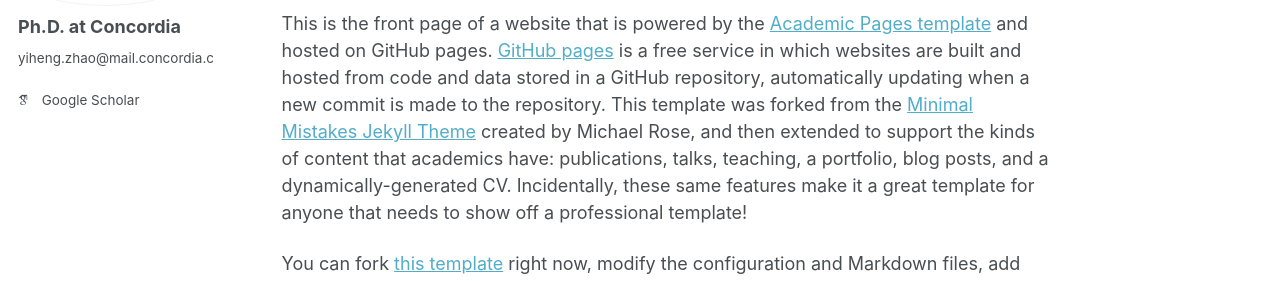
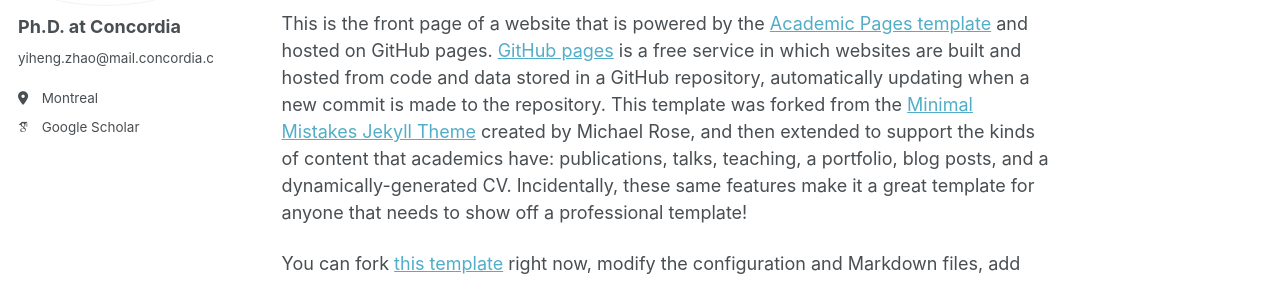
Before and after one commit to Trzyh/Trzyh.github.io, a Jekyll site: the page built from _pages/about.md, in a window 1280 px wide. Shown: the part 159-440 px from the top of the page. Built offline with Jekyll 4.4.1, drawn with Linux system fonts in a browser that asks for light colours; some web fonts are replaced; a script that is not in the unit is left out.

Commit message:
Update _config.yml

```diff
--- a/_config.yml
+++ b/_config.yml
@@ -25,6 +25,7 @@ author:
   avatar           : "/images/Profile.jpg"
   name             : "Ph.D. at Concordia"
   bio              : "yiheng.zhao@mail.concordia.ca"
+  location         : "Montreal"
 
   # Academic websites
   academia         : # URL
```
